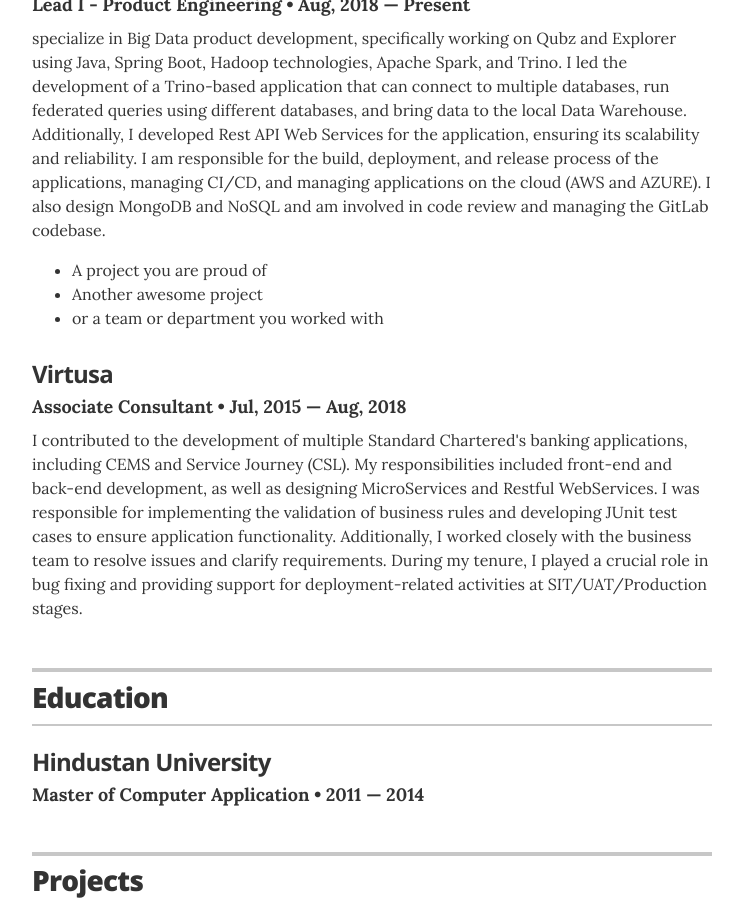
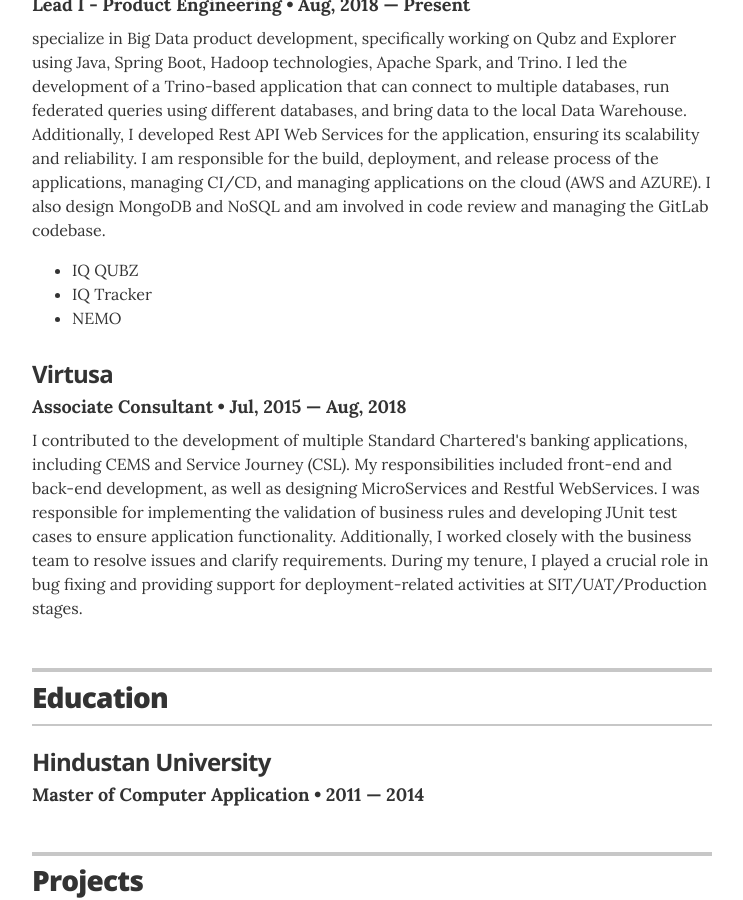
Before and after one commit to isonusingh/resume, a Jekyll site: the page built from index.html, in a window 1280 px wide and 900 px high, scrolled down 750 px. Shown: the whole window, without its empty margins (268-1011 px from the left). Built offline with Jekyll 4.4.1, drawn with Linux system fonts in a browser that asks for light colours.

Commit message:
Update experience.yml

```diff
--- a/_data/experience.yml
+++ b/_data/experience.yml
@@ -3,7 +3,7 @@
 - company: UST
   position: Lead I - Product Engineering
   duration: Aug, 2018 &mdash; Present
-  summary:  specialize in Big Data product development, specifically working on Qubz and Explorer using Java, Spring Boot, Hadoop technologies, Apache Spark, and Trino. I led the development of a Trino-based application that can connect to multiple databases, run federated queries using different databases, and bring data to the local Data Warehouse. Additionally, I developed Rest API Web Services for the application, ensuring its scalability and reliability. I am responsible for the build, deployment, and release process of the applications, managing CI/CD, and managing applications on the cloud (AWS and AZURE). I also design MongoDB and NoSQL and am involved in code review and managing the GitLab codebase.	<ul class="resume-item-list"><li>A project you are proud of</li><li>Another awesome project</li><li>or a team or department you worked with</li></ul>
+  summary:  specialize in Big Data product development, specifically working on Qubz and Explorer using Java, Spring Boot, Hadoop technologies, Apache Spark, and Trino. I led the development of a Trino-based application that can connect to multiple databases, run federated queries using different databases, and bring data to the local Data Warehouse. Additionally, I developed Rest API Web Services for the application, ensuring its scalability and reliability. I am responsible for the build, deployment, and release process of the applications, managing CI/CD, and managing applications on the cloud (AWS and AZURE). I also design MongoDB and NoSQL and am involved in code review and managing the GitLab codebase.	<ul class="resume-item-list"><li>IQ QUBZ</li><li>IQ Tracker</li><li>NEMO</li></ul>
 
 # Director of Digital Stratgy
 - company: Virtusa
```
